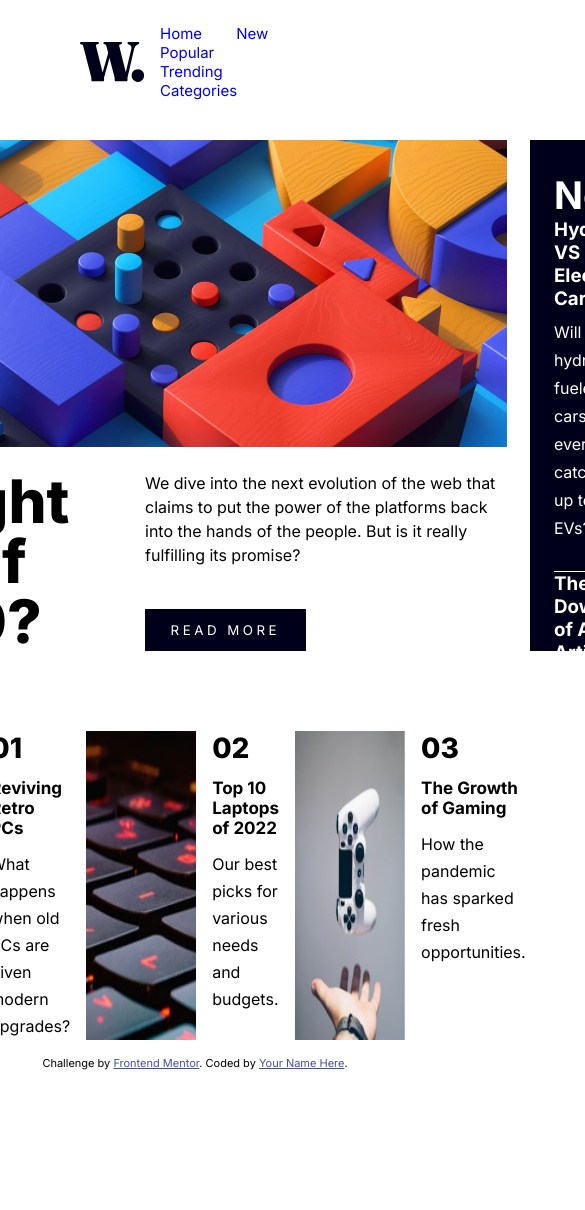
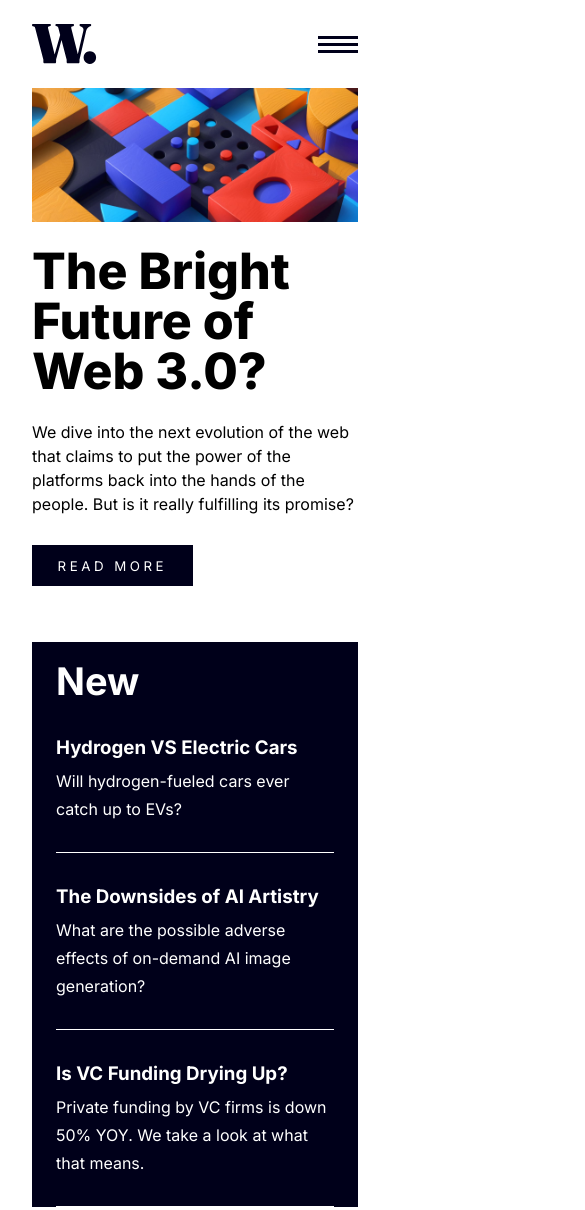
Before and after one commit to Paruzaka46/news-homepage, a plain HTML site: page index.html in a window 390 px wide. Shown: the top 1210 px of the page, 585 px wide, since content can reach past the window. Drawn offline with Linux system fonts and the light colour scheme.

Commit message:
Responsive on process

```diff
--- a/index.html
+++ b/index.html
@@ -11,6 +11,16 @@
     <link rel="stylesheet" href="style.css" />
   </head>
   <body>
+    <div class="mobile-nav">
+      <input type="image" src="assets/images/icon-menu-close.svg" />
+      <div class="nav-menu">
+        <a href="#">Home</a>
+        <a href="#">New</a>
+        <a href="#">Popular</a>
+        <a href="#">Trending</a>
+        <a href="#">Categories</a>
+      </div>
+    </div>
     <nav role="navigation">
       <img src="assets/images/logo.svg" alt="company logo" />
       <div class="nav-menu">
@@ -20,11 +30,13 @@
         <a href="#">Trending</a>
         <a href="#">Categories</a>
       </div>
+      <input type="image" src="assets/images/icon-menu.svg" />
     </nav>
 
     <div role="contentinfo" class="container">
       <div class="content1">
-        <img src="assets/images/image-web-3-desktop.jpg" alt="headline image" />
+        <img class="desktop-img" src="assets/images/image-web-3-desktop.jpg" alt="headline image" />
+        <!-- <img class="mobile-image" src="assets/images/image-web-3-mobile.jpg" alt="headline image mobile" /> -->
         <h1>The Bright Future of Web 3.0?</h1>
         <div role="article" class="headline-desc">
           <p>We dive into the next evolution of the web that claims to put the power of the platforms back into the hands of the people. But is it really fulfilling its promise?</p>
--- a/style.css
+++ b/style.css
@@ -19,6 +19,33 @@
   font-family: "Inter", sans-serif;
 }
 
+.mobile-nav {
+  background-color: pink;
+  text-align: end;
+  position: absolute;
+  width: 300px;
+  height: 100%;
+  right: -0px;
+  display: none;
+}
+
+.mobile-nav input {
+  margin: 1.5rem 1rem;
+}
+
+.mobile-nav .nav-menu {
+  display: flex;
+  flex-direction: column;
+  align-items: flex-start;
+}
+
+.mobile-nav .nav-menu a {
+  text-decoration: none;
+  margin: 1rem 2rem;
+  font-size: 20px;
+  color: black;
+}
+
 nav {
   display: flex;
   justify-content: space-between;
@@ -32,25 +59,40 @@ nav a {
   margin: 0 15px;
 }
 
+nav input {
+  display: none;
+}
+
 .container {
+  margin: 0 auto;
   padding: 1rem 5rem;
   display: flex;
   align-items: center;
   flex-direction: column;
+  max-width: 1300px;
 }
 
 .content1 {
   display: grid;
-  grid-template-columns: repeat(2, 360px) minmax(100px, 380px);
-  grid-template-rows: 306px 180px;
-  grid-column-gap: 25px;
-  grid-row-gap: 25px;
-  margin-bottom: 5rem;
+  /* grid-template-columns: repeat(2, 360px) minmax(100px, 380px); */
+  grid-template-columns: repeat(2, 1fr) minmax(100px, 380px);
+  /* grid-template-rows: 306px 180px; */
+  /* grid-template-rows: 1fr 180px; */
+  grid-template-rows: auto 0.5fr;
+  /* grid-column-gap: 25px;
+  grid-row-gap: 25px; */
+  gap: 25px;
+  margin-bottom: 4rem;
 }
 
 .content1 img {
-  width: 747px;
+  max-width: 100%;
+  height: auto;
   grid-area: 1 / 1 / 2 / 3;
+}
+
+.desktop-image {
+  display: none;
 }
 
 .content1 h1 {
@@ -116,11 +158,13 @@ nav a {
 
 .content2 .trends {
   display: flex;
+  flex: 1;
 }
 
 .trends img {
-  width: 110px;
+  max-width: 110px;
   margin-right: 1rem;
+  object-fit: cover;
 }
 
 .trends h3 {
@@ -139,10 +183,6 @@ nav a {
   line-height: 27px;
 }
 
-.trends .trend-desc {
-  max-width: 240px;
-}
-
 .trends:nth-child(2) {
   margin: 0 1rem;
 }
@@ -150,7 +190,134 @@ nav a {
 .attribution {
   font-size: 11px;
   text-align: center;
+  margin-top: 4rem;
+  background-color: var(--soft-red);
 }
 .attribution a {
   color: hsl(228, 45%, 44%);
 }
+
+@media (max-width: 1210px) {
+  .content1 h1 {
+    font-size: 50px;
+    line-height: 50px;
+  }
+
+  .headline-desc p {
+    line-height: 24px;
+  }
+
+  .new-news h2 {
+    margin-bottom: 0.5rem;
+  }
+}
+
+@media (max-width: 930px) {
+  nav {
+    padding: 1.5rem 2rem;
+  }
+
+  nav a {
+    margin: 0 8px;
+  }
+
+  .container {
+    padding: 0 2rem;
+  }
+
+  .content1 {
+    grid-template-columns: repeat(2, 1fr);
+    grid-template-rows: auto 0.3fr 1fr;
+  }
+
+  .content1 .new-news {
+    grid-area: 3 / 1 / 4 / 3;
+    padding-top: 1rem;
+  }
+}
+
+@media (max-width: 715px) {
+  body {
+    position: relative;
+  }
+
+  nav input {
+    display: inline-block;
+  }
+
+  nav .nav-menu {
+    display: none;
+  }
+
+  .content1 {
+    grid-template-columns: 1fr;
+    grid-template-rows: auto 0.3fr auto 1fr;
+    gap: 0;
+    margin-bottom: 3.5rem;
+  }
+
+  .content1 h1 {
+    grid-area: 2 / 1 / 3 / 2;
+    margin: 1.5rem 0;
+  }
+
+  .content1 .headline-desc {
+    grid-area: 3 / 1 / 4 / 2;
+  }
+
+  .new-news h2 {
+    margin-bottom: 0;
+  }
+
+  .new-news .contents h3 {
+    margin-top: 2rem;
+  }
+
+  .headline-desc button {
+    margin-top: 1.8rem;
+  }
+
+  .content1 .new-news {
+    margin-top: 3.5rem;
+    grid-area: 4 / 1 / 5 / 2;
+    padding-top: 1rem;
+  }
+
+  .content2 {
+    flex-direction: column;
+  }
+
+  .trends h4 {
+    font-size: 20px;
+  }
+
+  .trends:nth-child(2) {
+    margin: 2rem 0;
+  }
+}
+
+/* @media (max-width: 1212px) {
+  .content1 {
+    display: grid;
+    grid-template-columns: repeat(2, 360px);
+    grid-template-rows: 306px 180px 1fr;
+    grid-column-gap: 25px;
+    grid-row-gap: 25px;
+  }
+  .content1 .new-news {
+    grid-area: 3 / 1 / 4 / 3;
+    padding-top: 1rem;
+  }
+
+  .new-news h2 {
+    margin-bottom: 0.5rem;
+  }
+
+  .new-news .contents {
+    margin-top: 1rem;
+  }
+
+  .new-news p {
+    padding-bottom: 1rem;
+  }
+} */
```
